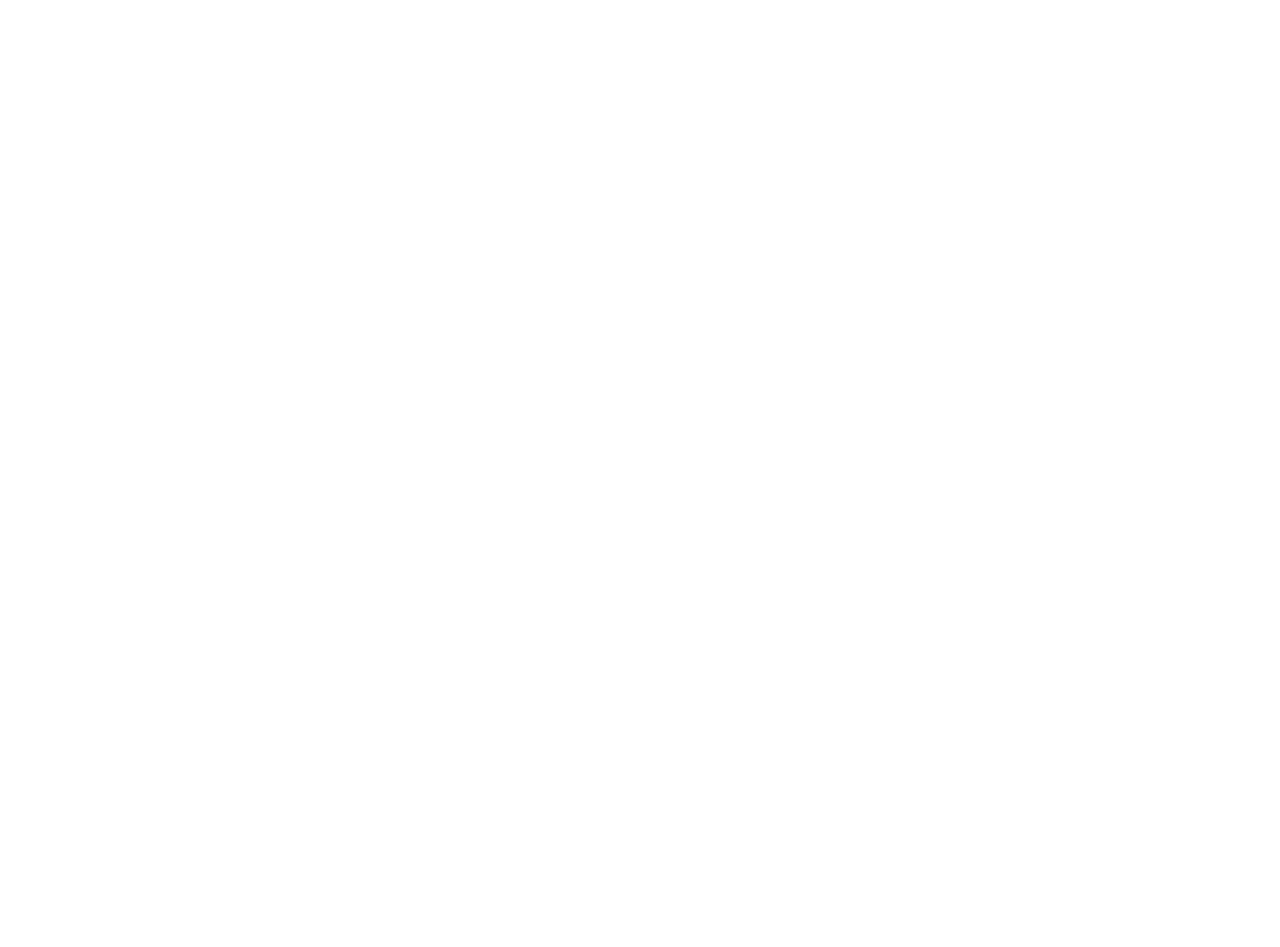
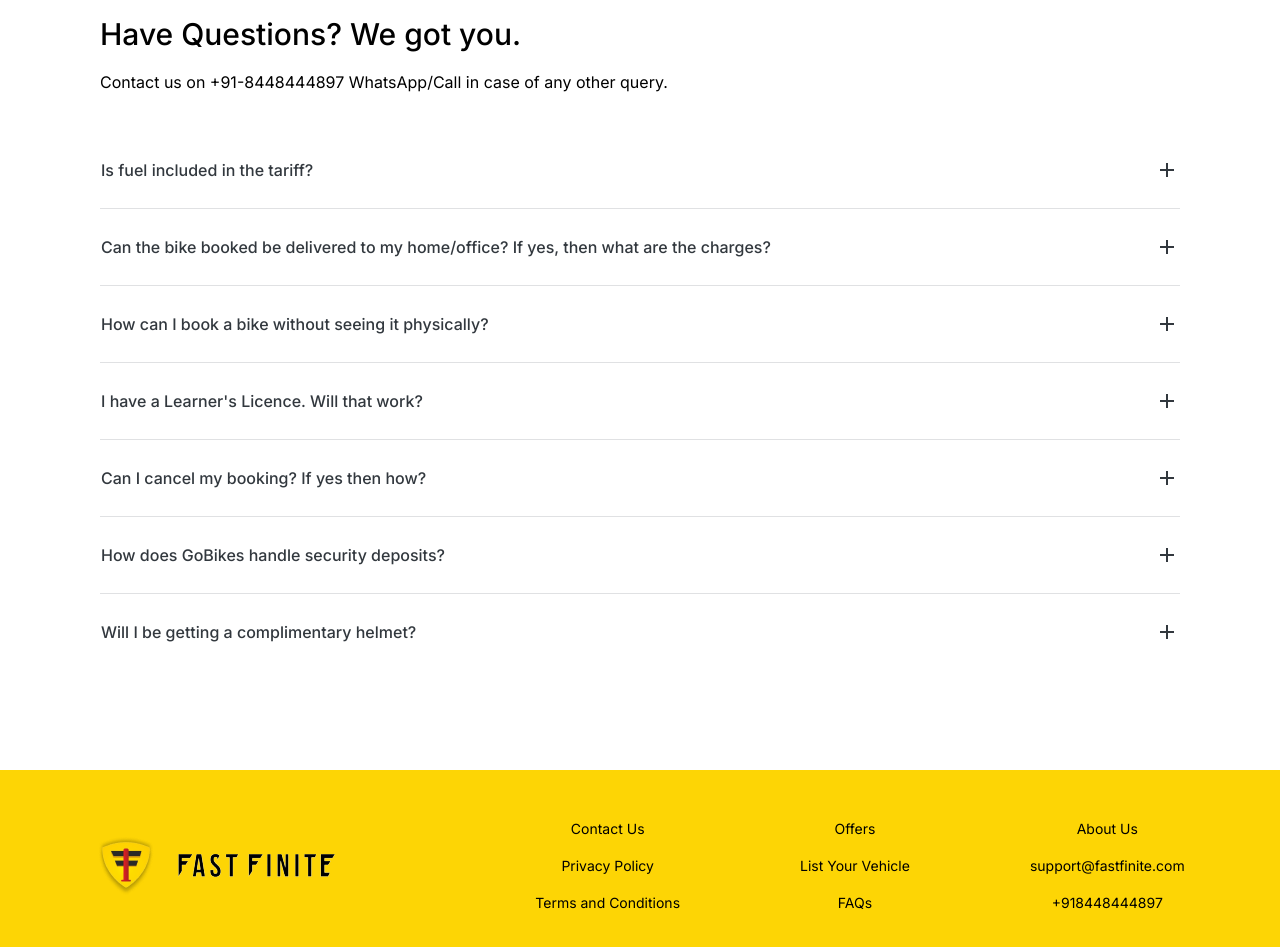
Before and after one commit to kaseracodes/fastfinite, a React (Vite) app: page / in a window 1280 px wide. Shown: the part 2920-3867 px from the top of the page. Before the commit the page ends 2720 px from the top, so only its background shows below. Built offline with nearby package versions, Linux system fonts and the light colour scheme; the HTML template or start-up script is replaced by a standard one; a web font is replaced by a local one.

Commit message:
Complete: Home page

```diff
--- a/package.json
+++ b/package.json
@@ -10,6 +10,9 @@
     "preview": "vite preview"
   },
   "dependencies": {
+    "@emotion/styled": "^11.11.5",
+    "@mui/icons-material": "^5.16.1",
+    "@mui/joy": "^5.0.0-beta.48",
     "react": "^18.3.1",
     "react-dom": "^18.3.1",
     "react-icons": "^5.2.1",
--- /dev/null
+++ b/src/assets/AccordionData.js
@@ -0,0 +1,51 @@
+export const AccordionData = [
+  {
+    id: 0,
+    question: "Is fuel included in the tariff?",
+    answer:
+      "Lorem Ipsum is simply dummy text of the printing and typesetting industry. Lorem Ipsum has been the industry's standard dummy text ever since the 1500s, when an unknown printer took a galley of type and scrambled it to make a type specimen book.",
+  },
+
+  {
+    id: 1,
+    question:
+      "Can the bike booked be delivered to my home/office? If yes, then what are the charges?",
+    answer:
+      "Lorem Ipsum is simply dummy text of the printing and typesetting industry. Lorem Ipsum has been the industry's standard dummy text ever since the 1500s, when an unknown printer took a galley of type and scrambled it to make a type specimen book.",
+  },
+
+  {
+    id: 2,
+    question: "How can I book a bike without seeing it physically?",
+    answer:
+      "Lorem Ipsum is simply dummy text of the printing and typesetting industry. Lorem Ipsum has been the industry's standard dummy text ever since the 1500s, when an unknown printer took a galley of type and scrambled it to make a type specimen book.",
+  },
+
+  {
+    id: 3,
+    question: "I have a Learner's Licence. Will that work?",
+    answer:
+      "Lorem Ipsum is simply dummy text of the printing and typesetting industry. Lorem Ipsum has been the industry's standard dummy text ever since the 1500s, when an unknown printer took a galley of type and scrambled it to make a type specimen book.",
+  },
+
+  {
+    id: 4,
+    question: "Can I cancel my booking? If yes then how?",
+    answer:
+      "Lorem Ipsum is simply dummy text of the printing and typesetting industry. Lorem Ipsum has been the industry's standard dummy text ever since the 1500s, when an unknown printer took a galley of type and scrambled it to make a type specimen book.",
+  },
+
+  {
+    id: 5,
+    question: "How does GoBikes handle security deposits?",
+    answer:
+      "Lorem Ipsum is simply dummy text of the printing and typesetting industry. Lorem Ipsum has been the industry's standard dummy text ever since the 1500s, when an unknown printer took a galley of type and scrambled it to make a type specimen book.",
+  },
+
+  {
+    id: 6,
+    question: "Will I be getting a complimentary helmet?",
+    answer:
+      "Lorem Ipsum is simply dummy text of the printing and typesetting industry. Lorem Ipsum has been the industry's standard dummy text ever since the 1500s, when an unknown printer took a galley of type and scrambled it to make a type specimen book.",
+  },
+];
--- /dev/null
+++ b/src/components/Accordion/Accordion.jsx
@@ -0,0 +1,46 @@
+/* eslint-disable no-unused-vars */
+import AccordionGroup from "@mui/joy/AccordionGroup";
+import Accordion from "@mui/joy/Accordion";
+import AccordionDetails from "@mui/joy/AccordionDetails";
+import AccordionSummary, {
+  accordionSummaryClasses,
+} from "@mui/joy/AccordionSummary";
+import AddIcon from "@mui/icons-material/Add";
+import { AccordionData } from "../../assets/AccordionData";
+import styles from "./Accordion.module.css";
+import { styled } from "@mui/material/styles";
+
+const CustomAccordion = styled(Accordion)(({ theme }) => ({
+  padding: 0,
+}));
+
+const AccordionSection = () => {
+  return (
+    <AccordionGroup
+      sx={{
+        [`& .${accordionSummaryClasses.indicator}`]: {
+          transition: "0.2s",
+        },
+        [`& [aria-expanded="true"] .${accordionSummaryClasses.indicator}`]: {
+          transform: "rotate(45deg)",
+        },
+      }}
+    >
+      {AccordionData.map((item, index) => (
+        <CustomAccordion key={index} className={styles.accordionCard}>
+          <AccordionSummary
+            indicator={<AddIcon />}
+            className={styles.accordionSummary}
+          >
+            {item.question}
+          </AccordionSummary>
+          <AccordionDetails className={styles.accordionDetails}>
+            {item.answer}
+          </AccordionDetails>
+        </CustomAccordion>
+      ))}
+    </AccordionGroup>
+  );
+};
+
+export default AccordionSection;
--- /dev/null
+++ b/src/components/Accordion/Accordion.module.css
@@ -0,0 +1,7 @@
+/* .accordionCard {
+  padding: 0;
+} */
+
+.accordionSummary {
+  margin: 20px 0;
+}
--- /dev/null
+++ b/src/components/Footer/Footer.jsx
@@ -0,0 +1,53 @@
+import { Link } from "react-router-dom";
+import styles from "./Footer.module.css";
+
+const Footer = () => {
+  return (
+    <div className={styles.container}>
+      <div className={styles.logoDiv}>
+        <img src="/images/logo3.png" alt="logo" />
+        <img src="/images/logo2.png" alt="logo" />
+      </div>
+
+      <div className={styles.linkDiv}>
+        <div className={styles.innerLinkDiv}>
+          <Link to="/" className={styles.link}>
+            Contact Us
+          </Link>
+          <Link to="/" className={styles.link}>
+            Privacy Policy
+          </Link>
+          <Link to="/" className={styles.link}>
+            Terms and Conditions
+          </Link>
+        </div>
+
+        <div className={styles.innerLinkDiv}>
+          <Link to="/" className={styles.link}>
+            Offers
+          </Link>
+          <Link to="/" className={styles.link}>
+            List Your Vehicle
+          </Link>
+          <Link to="/#faq" className={styles.link}>
+            FAQs
+          </Link>
+        </div>
+
+        <div className={styles.innerLinkDiv}>
+          <Link to="/about-us" className={styles.link}>
+            About Us
+          </Link>
+          <Link to="mailto:support@fastfinite.com" className={styles.link}>
+            support@fastfinite.com
+          </Link>
+          <Link to="tel:+918448444897" className={styles.link}>
+            +918448444897
+          </Link>
+        </div>
+      </div>
+    </div>
+  );
+};
+
+export default Footer;
--- /dev/null
+++ b/src/components/Footer/Footer.module.css
@@ -0,0 +1,90 @@
+.container {
+  background-color: var(--yellow);
+  display: flex;
+  justify-content: center;
+  align-items: center;
+  gap: 200px;
+  padding: 50px;
+}
+
+.logoDiv {
+  display: flex;
+  justify-content: center;
+  align-items: center;
+  gap: 20px;
+}
+
+.linkDiv {
+  display: flex;
+  justify-content: center;
+  align-items: center;
+  gap: 120px;
+}
+
+.innerLinkDiv {
+  display: flex;
+  flex-direction: column;
+  justify-content: center;
+  align-items: center;
+  gap: 20px;
+}
+
+.link {
+  text-decoration: none;
+  font-family: "Inter", sans-serif;
+  font-size: 14px;
+  font-weight: 400;
+  color: var(--black);
+}
+
+@media only screen and (max-width: 1250px) {
+  .container {
+    gap: 150px;
+  }
+
+  .linkDiv {
+    gap: 80px;
+  }
+}
+
+@media only screen and (max-width: 1100px) {
+  .container {
+    gap: 100px;
+  }
+
+  .linkDiv {
+    gap: 50px;
+  }
+}
+
+@media only screen and (max-width: 950px) {
+  .container {
+    flex-direction: column;
+    gap: 50px;
+  }
+
+  .linkDiv {
+    gap: 80px;
+  }
+}
+
+@media only screen and (max-width: 700px) {
+  .container {
+    padding: 50px 20px;
+    gap: 20px;
+    align-items: flex-start;
+  }
+
+  .linkDiv {
+    gap: 20px;
+  }
+
+  .innerLinkDiv {
+    align-items: flex-start;
+    gap: 15px;
+  }
+
+  .link {
+    font-size: 12px;
+  }
+}
--- a/src/pages/HomePage.jsx
+++ b/src/pages/HomePage.jsx
@@ -11,8 +11,13 @@
 import { RiDoubleQuotesL } from "react-icons/ri";
 import { RiDoubleQuotesR } from "react-icons/ri";
 import { BikeCategory } from "../assets/BikeCategory";
+import AccordionSection from "../components/Accordion/Accordion";
+import Footer from "../components/Footer/Footer";
+import { useLocation } from "react-router-dom";
 
 const HomePage = () => {
+  const location = useLocation();
+
   const heading = `Your<br /><span style="color:${COLORS.yellow}">Urban Adventure</span><br />Starts Here !`;
 
   const responsive1 = {
@@ -70,6 +75,30 @@
     };
   }, []);
 
+  useEffect(() => {
+    const handleHashChange = () => {
+      const hash = window.location.hash;
+      if (hash) {
+        const sectionId = hash.substring(1); // Remove the "#" from the hash
+        const section = document.getElementById(sectionId);
+        if (section) {
+          section.scrollIntoView({ behavior: "smooth" });
+        }
+      }
+    };
+
+    // Call the handler initially in case there's already a hash in the URL
+    handleHashChange();
+
+    // Add event listener for hash change
+    window.addEventListener("hashchange", handleHashChange);
+
+    // Cleanup event listener on component unmount
+    return () => {
+      window.removeEventListener("hashchange", handleHashChange);
+    };
+  }, [location]);
+
   return (
     <Wrapper>
       <Navbar />
@@ -108,7 +137,11 @@
           alt="image"
           className={styles.div2Image}
         />
-        <div>
+        <div className={styles.timeline}>
+          <h5 className={styles.heading}>How to book your ride?</h5>
+          <p className={styles.subHeading}>
+            Book your dream ride in just four simple steps
+          </p>
           <Timeline />
         </div>
       </div>
@@ -141,6 +174,17 @@
           </Carousel>
         </div>
       </div>
+
+      <div className={styles.div5} id="faq">
+        <h5 className={styles.heading}>Have Questions? We got you.</h5>
+        <p className={styles.subHeading}>
+          Contact us on +91-8448444897 WhatsApp/Call in case of any other query.
+        </p>
+
+        <AccordionSection />
+      </div>
+
+      <Footer />
     </Wrapper>
   );
 };
--- a/src/pages/HomePage.module.css
+++ b/src/pages/HomePage.module.css
@@ -5,6 +5,22 @@
 .div1 {
   padding: 100px;
   font-family: "Poppins", sans-serif;
+}
+
+.heading {
+  font-family: "Inter", sans-serif;
+  font-size: 30px;
+  font-weight: 500;
+  color: var(--black);
+  margin: 0 0 20px 0;
+}
+
+.subHeading {
+  font-family: "Inter", sans-serif;
+  font-size: 16px;
+  font-weight: 400;
+  color: var(--black);
+  margin: 0 0 40px 0;
 }
 
 .div1Heading {
@@ -107,6 +123,10 @@
   font-weight: 700;
 }
 
+.div5 {
+  padding: 100px;
+}
+
 @media only screen and (max-width: 1300px) {
   .div2 {
     padding: 100px 50px;
@@ -129,6 +149,10 @@
 }
 
 @media only screen and (max-width: 1100px) {
+  .heading {
+    font-size: 28px;
+  }
+
   .div1 {
     padding: 50px;
   }
@@ -163,9 +187,21 @@
   .userName {
     font-size: 15px;
   }
+
+  .div5 {
+    padding: 50px;
+  }
 }
 
 @media only screen and (max-width: 550px) {
+  .heading {
+    font-size: 24px;
+  }
+
+  .subHeading {
+    font-size: 15px;
+  }
+
   .div1 {
     padding: 50px 20px;
   }
@@ -216,4 +252,8 @@
   .userName {
     font-size: 14px;
   }
+
+  .div5 {
+    padding: 50px 20px;
+  }
 }
```
Also changed, not shown: public/images/logo3.png (added), 1 other file (tests, documents, lock files or other folders).
